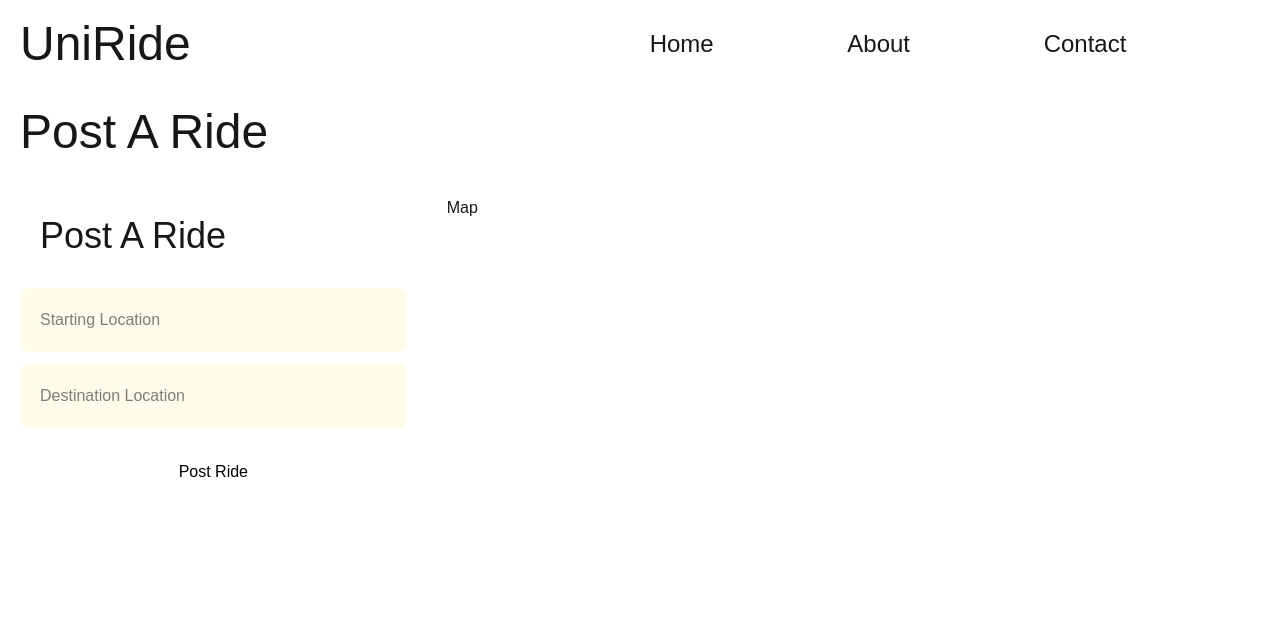
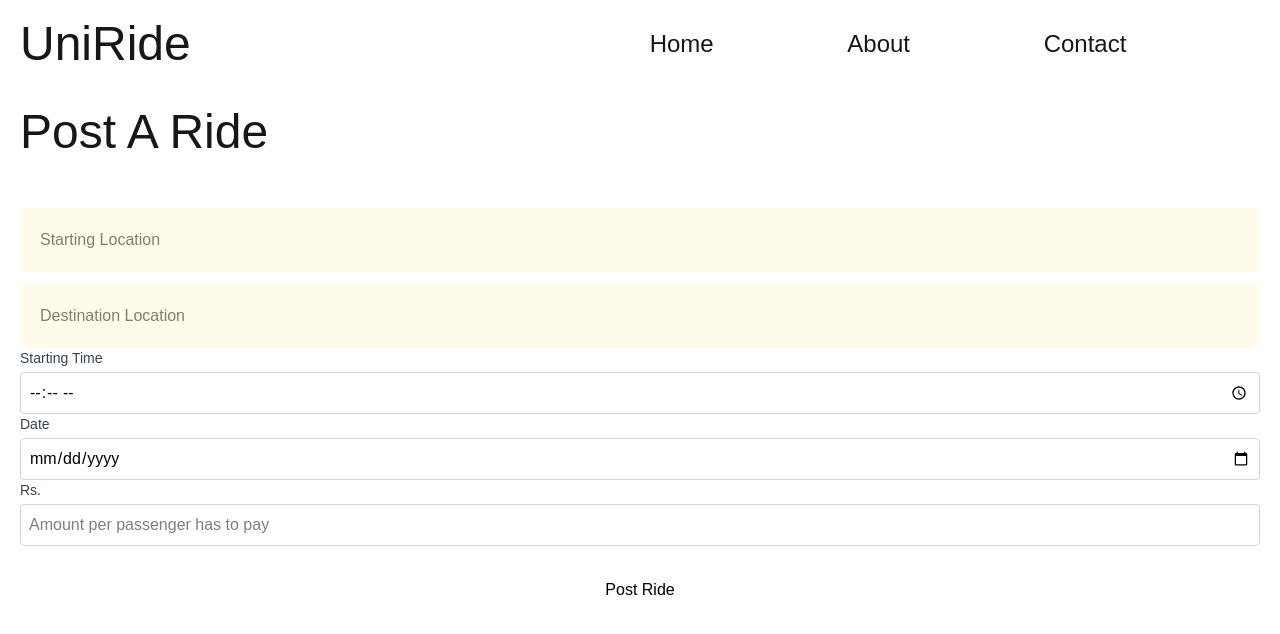
Before and after one commit to Prasun-07/car-pooling-app, a Next.js app: page /driver in a window 1280 px wide. Shown: the top 634 px of the page. Built offline with nearby package versions, Linux system fonts and the light colour scheme.

Commit message:
Add time, date, payment options

```diff
--- a/package.json
+++ b/package.json
@@ -21,6 +21,7 @@
     "motion": "^12.11.3",
     "next": "15.3.2",
     "react": "^19.0.0",
+    "react-datepicker": "^8.4.0",
     "react-dom": "^19.0.0",
     "tailwind-merge": "^3.3.0",
     "three": "^0.176.0"
--- /dev/null
+++ b/src/app/components/Date.tsx
@@ -0,0 +1,17 @@
+'use client'
+import { useState } from 'react';
+
+export default function Date() {
+    const [date, setDate] = useState("");
+    return(
+        <div>
+            <label className="block text-sm text-gray-700 mb-1">Date</label>
+            <input
+            type="date"
+            value={date}
+            onChange={(e) => setDate(e.target.value)}
+            className="w-full p-2 rounded border border-gray-300 text-black bg-white"
+            />
+        </div>
+    )
+}
--- /dev/null
+++ b/src/app/components/Pay.tsx
@@ -0,0 +1,12 @@
+export default function Pay() {
+    return(
+        <div>
+            <label className="block text-sm text-gray-700 mb-1">Rs.</label>
+            <input
+            type="text"
+            placeholder="Amount per passenger has to pay"
+            className="w-full p-2 rounded border border-gray-300 text-black bg-white"
+            />
+        </div>
+    )
+}
--- a/src/app/components/Search.tsx
+++ b/src/app/components/Search.tsx
@@ -1,14 +1,19 @@
 'use client'
 
+import Date from "./Date";
 import InputSection from "./InputSection";
+import Pay from "./Pay";
+import Time from "./Time";
 
 export default function Search() {
 
     return (
         <div className="">
-            <h1 className="text-4xl p-5">Post A Ride</h1>
             <InputSection type="start" />
             <InputSection type="end"/>
+            <Time />
+            <Date />
+            <Pay />
             <button className="w-full mt-5 bg-white text-black rounded-lg p-3">Post Ride</button>
         </div>
     );
--- /dev/null
+++ b/src/app/components/Time.tsx
@@ -0,0 +1,17 @@
+'use client'
+import { useState } from "react";
+
+export default function Time() {
+    const [time, setTime] = useState("");
+    return(
+        <div>
+            <label className="block text-sm text-gray-700 mb-1">Starting Time</label>
+            <input
+            type="time"
+            value={time}
+            onChange={(e) => setTime(e.target.value)}
+            className="w-full p-2 rounded border border-gray-300 text-black bg-white"
+            />
+        </div>
+    )
+}
--- a/src/app/driver/page.tsx
+++ b/src/app/driver/page.tsx
@@ -8,12 +8,12 @@ export default function Page(){
             <NavBar/>
             <h1 className="text-5xl p-5">Post A Ride</h1>
             <div className="grid grid-cols-3">
-                <div className="col-span-1 p-5">
+                <div className="col-span-3 p-5">
                     <Search/>
                 </div>
-                <div className="col-span-2 p-5">
+                {/*<div className="col-span-2 p-5">
                     <Map/>
-                </div>
+                </div>*/}
             </div>
         </div>
     )
```
Also changed, not shown: 1 other file (tests, documents, lock files or other folders).
